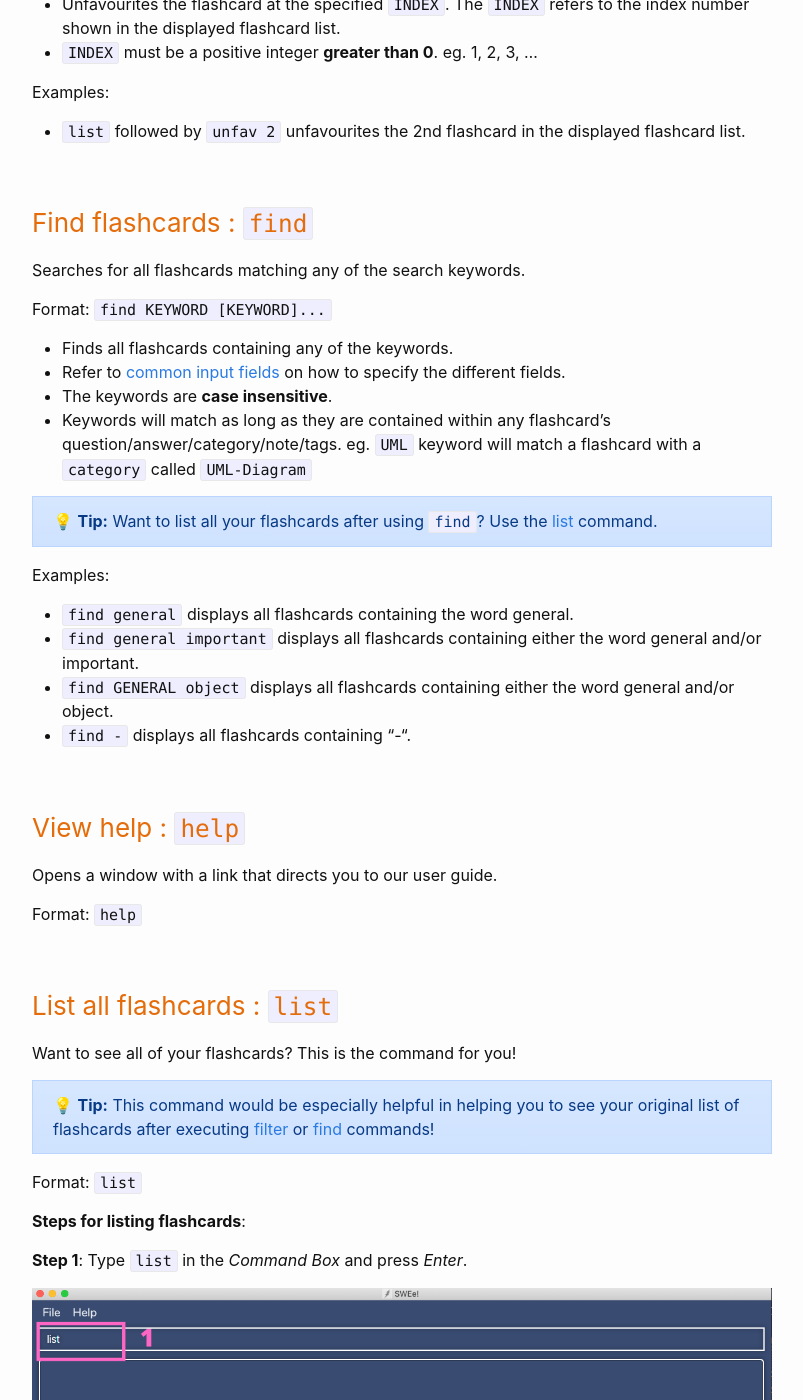
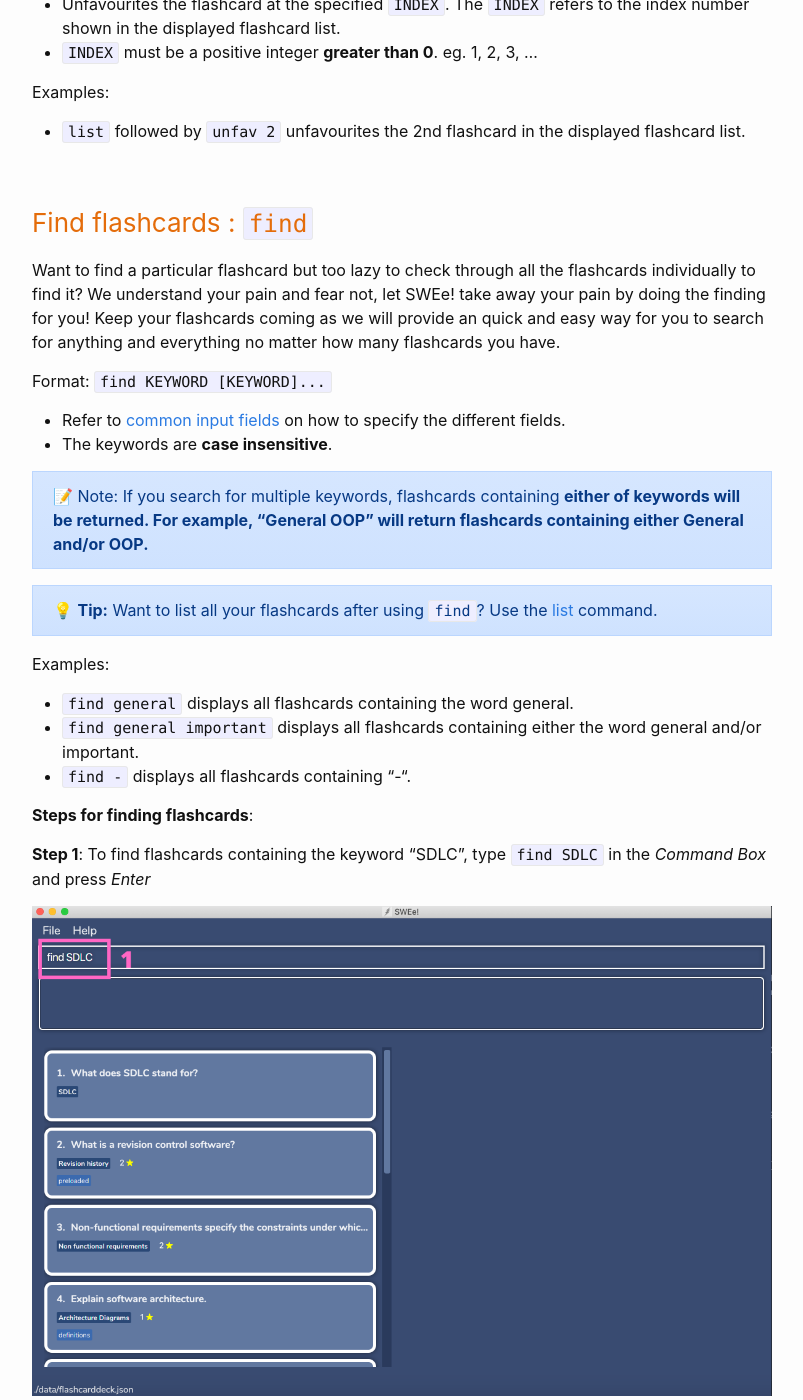
Before and after one commit to minzzelo/cs2101ug, a Jekyll site: the page built from docs/UserGuide.md, in a window 1280 px wide and 1400 px high, scrolled down 14718 px. Shown: the whole window, without its empty margins (238-1041 px from the left). Built offline with Jekyll 4.4.1, drawn with Linux system fonts in a browser that asks for light colours; emoji names are drawn with the system emoji font; some of the changed text lies outside the part shown.

Commit message:
Update find command

```diff
--- a/docs/UserGuide.md
+++ b/docs/UserGuide.md
@@ -332,13 +332,18 @@ Examples:
 
 ### Find flashcards : `find`
 
-Searches for all flashcards matching any of the search keywords.
+Want to find a particular flashcard but too lazy to check through all the flashcards individually to find it? We understand your pain and fear not, let SWEe! take away your pain by doing the finding for you! Keep your flashcards coming as we will provide an quick and easy way for you to search for anything and everything no matter how many flashcards you have.
 
 Format: `find KEYWORD [KEYWORD]...`
-* Finds all flashcards containing any of the keywords.
+
 * Refer to [common input fields](#common-input-fields) on how to specify the different fields.
 * The keywords are **case insensitive**.
-* Keywords will match as long as they are contained within any flashcard’s question/answer/category/note/tags. eg. `UML` keyword will match a flashcard with a `category` called `UML-Diagram`
+
+<div markdown="span" class="alert alert-primary">
+
+:memo: Note: If you search for multiple keywords, flashcards containing <b>either<b> of keywords will be returned. For example, "General OOP" will return flashcards containing either General and/or OOP.
+
+</div>
 
 <div markdown="span" class="alert alert-primary">
 
@@ -349,8 +354,25 @@ Format: `find KEYWORD [KEYWORD]...`
 Examples:
 * `find general` displays all flashcards containing the word general.
 * `find general important` displays all flashcards containing either the word general and/or important.
-* `find GENERAL object` displays all flashcards containing either the word general and/or object.
 * `find -` displays all flashcards containing "-".
+
+<div style="page-break-after: always;"></div>
+
+**Steps for finding flashcards**:
+
+**Step 1**: To find flashcards containing the keyword "SDLC", type `find SDLC` in the *Command Box* and press *Enter*
+
+![Find Step 1](images/ug/ug_find_step1.png)
+
+<div style="page-break-after: always;"></div>
+
+**Step 2**: SWEe! will let you know whether there were any flashcards matching the keyword(s) in the *Result Display*, similar to number 2 in the picture below.
+
+**Step 3**: You can see the matching flashcards in the list view, similar to number 3 in the picture below.
+
+![Find Step 2 & 3](images/ug/ug_find_step23.png)
+
+<div style="page-break-after: always;"></div>
 
 ### View help : `help`
 
@@ -377,6 +399,8 @@ Format: `list`
 **Step 1**: Type `list` in the *Command Box* and press *Enter*.
 
 ![List Step 1](images/ug/ug_list_step1.png)
+
+<div style="page-break-after: always;"></div>
 
 **Step 2**: The *Result Display* will display the message "Listed all flashcards"
 
```
Also changed, not shown: docs/images/ug/ug_find_step1.png (added), docs/images/ug/ug_find_step23.png (added).
